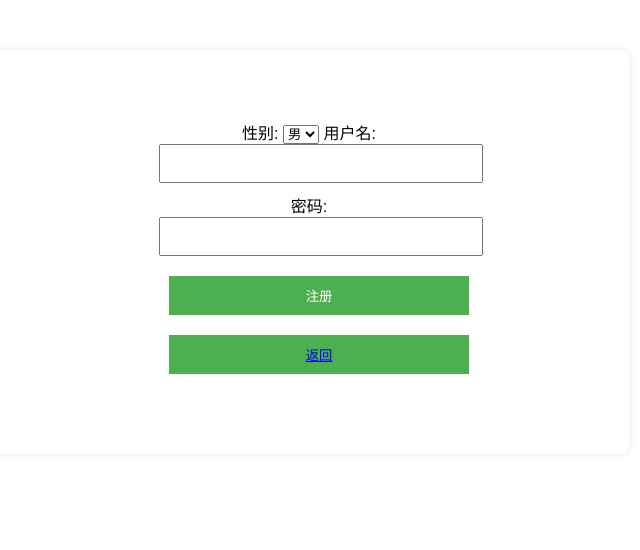
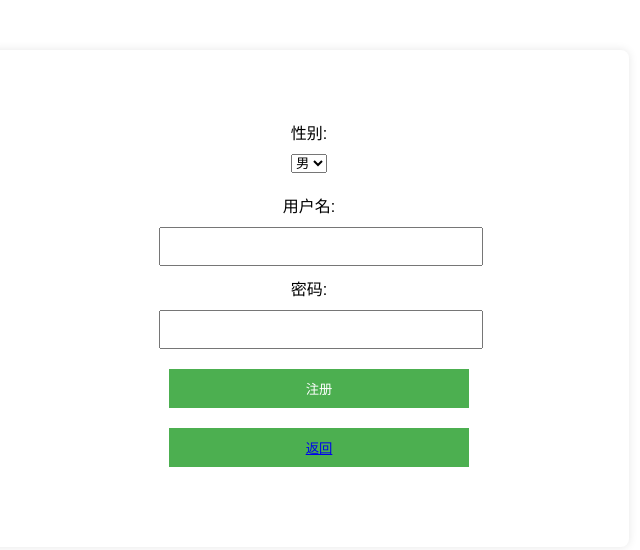
Before and after one commit to lan-vin/-, a plain HTML site: page 大作业/register/register.html in a window 1280 px wide. Shown: the whole page, without its empty margins (331-971 px from the left). Drawn offline with Linux system fonts and the light colour scheme.

Commit message:
Update register.css

```diff
--- a/大作业/register/register.css
+++ b/大作业/register/register.css
@@ -12,6 +12,16 @@ body {
     box-shadow: 0 0 10px rgba(0, 0, 0, 0.1);
     text-align: center;
 }
+
+label {
+    display: block;
+    margin-bottom: 10px;
+}
+
+select {
+    margin-bottom: 20px;
+}
+
 
 form {
     max-width: 300px;
```
